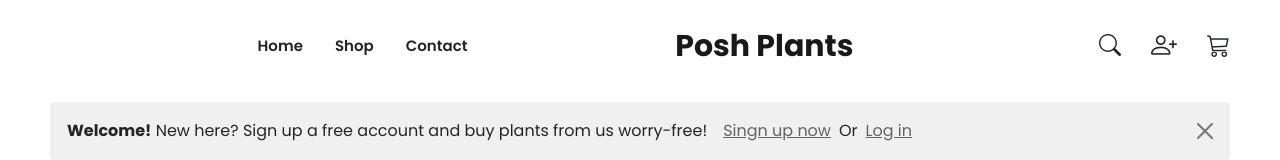
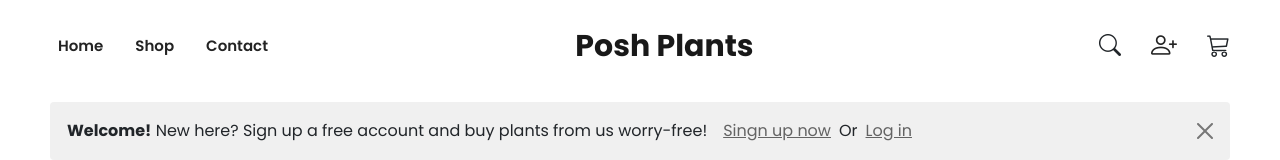
Before and after one commit to Nay-said/posh-plants, a React (Create React App) app in the folder frontend/: page / in a window 1280 px wide. Shown: the top 160 px of the page. Built offline with nearby package versions, Linux system fonts and the light colour scheme.

Commit message:
Nav bar fix

```diff
--- a/frontend/src/App.jsx
+++ b/frontend/src/App.jsx
@@ -1,13 +1,13 @@
 import { BrowserRouter, Routes, Route, Navigate } from "react-router-dom";
 import { isAdmin } from './service'
 import './styles/App.css';
-import Navbar from './components/Layouts/Navbar';
 import Home from './pages/Home';
 import Shop from './pages/Shop';
 import Login from './pages/Login';
 import Signup from './pages/Signup';
 import ProductDetail from './pages/ProductDetail'
 import AdminPanel from "./pages/Admin/AdminPanel";
+import Navbar from "./components/Layouts/Navbar";
 import Footer from "./components/Layouts/Footer";
 
 function App() {
--- a/frontend/src/components/Layouts/Navbar.jsx
+++ b/frontend/src/components/Layouts/Navbar.jsx
@@ -40,7 +40,7 @@ const Navbar = () => {
       </section>
 
       {/* Expanded Nav Menu */}
-      <ul className="navbar-nav mb-2 mb-lg-0 d-none d-md-flex">
+      <ul id="menu-expand" className="navbar-nav mb-2 mb-lg-0 d-none d-md-flex">
         <li className="nav-item pe-3">
           <a className="nav-link" aria-current="page" href="/">Home</a>
         </li>
--- a/frontend/src/styles/Navbar.css
+++ b/frontend/src/styles/Navbar.css
@@ -1,9 +1,22 @@
 nav {
   width: 100%;
   display: flex;
-  justify-content: space-between !important;
+  justify-content: start !important;
   align-items: baseline;
   padding: 0 50px 30px 50px;
+}
+
+#collapse-wrap {
+  flex: 0;
+}
+
+#menu-expand {
+  flex: 1;
+}
+
+h1 {
+  flex: 6;
+  text-align: center;
 }
 
 #collapse-menu {
```
